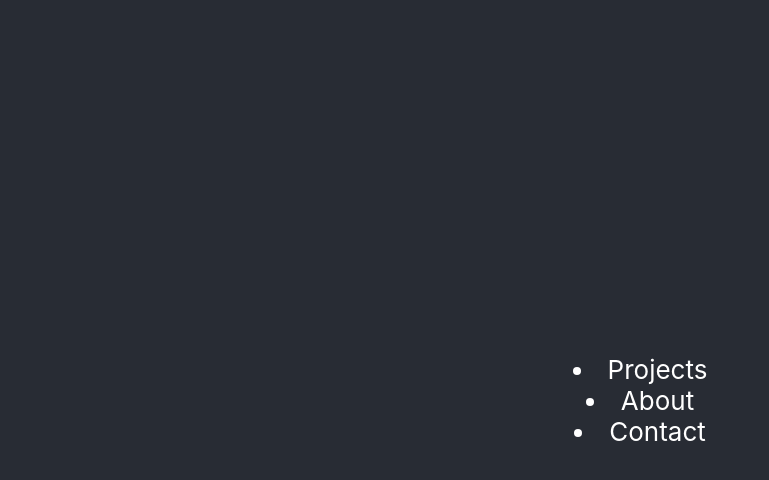
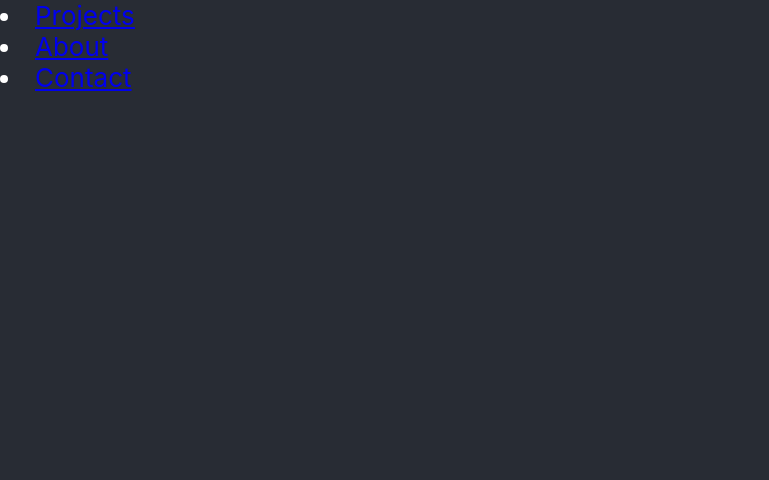
Before and after one commit to sahildev98/first_react_project, a React (Create React App) app in the folder react-lessons/: page / in a window 1280 px wide. Shown: the top 480 px of the page, without its empty margins (0-769 px from the left). Built offline with nearby package versions, Linux system fonts and the light colour scheme.

Commit message:
Removed unwanted css properties and included anchor tags to li links

```diff
--- a/react-lessons/src/App.css
+++ b/react-lessons/src/App.css
@@ -16,30 +16,9 @@
     monospace;
 }
 
-
-
-.App {
-  text-align: center;
-}
-
-.App-logo {
-  height: 40vmin;
-  pointer-events: none;
-}
-
-@media (prefers-reduced-motion: no-preference) {
-  .App-logo {
-    animation: App-logo-spin infinite 20s linear;
-  }
-}
-
 .App-header {
   background-color: #282c34;
   min-height: 100vh;
-  display: flex;
-  flex-direction: column;
-  align-items: center;
-  justify-content: center;
   font-size: calc(10px + 2vmin);
   color: white;
 }
--- a/react-lessons/src/App.js
+++ b/react-lessons/src/App.js
@@ -6,9 +6,9 @@
     <div className="App">
       <header className="App-header">
         <nav>
-          <li>Projects</li>
-          <li>About</li>
-          <li>Contact</li>
+          <li><a href='Projects.html'>Projects</a></li>
+          <li><a href='about.html'>About</a></li>
+          <li><a href='Projects.html'>Contact</a></li>
         </nav>
       </header>
     </div>
```
